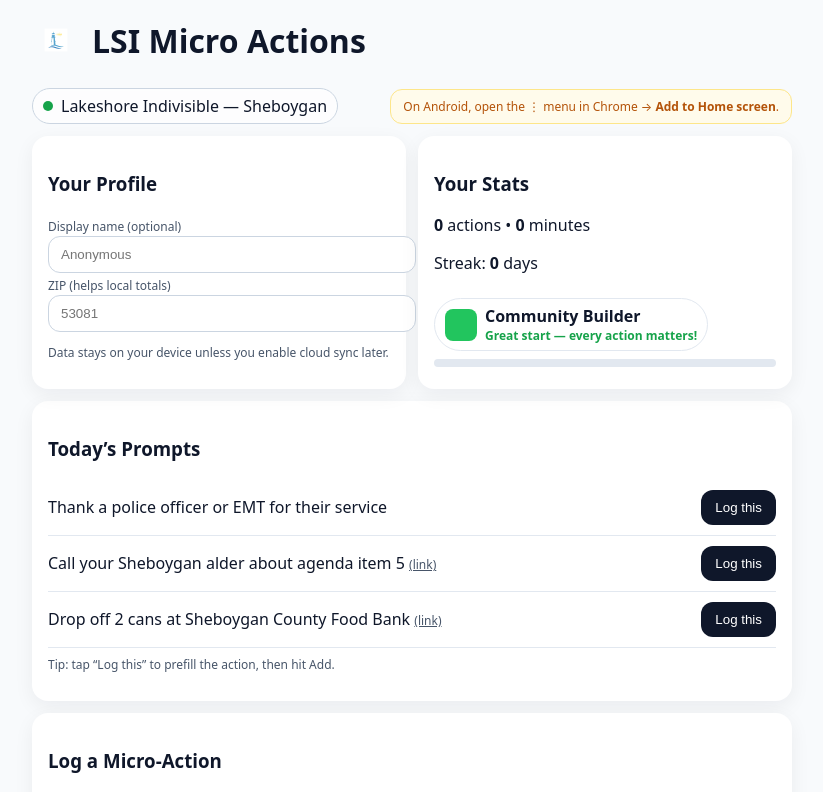
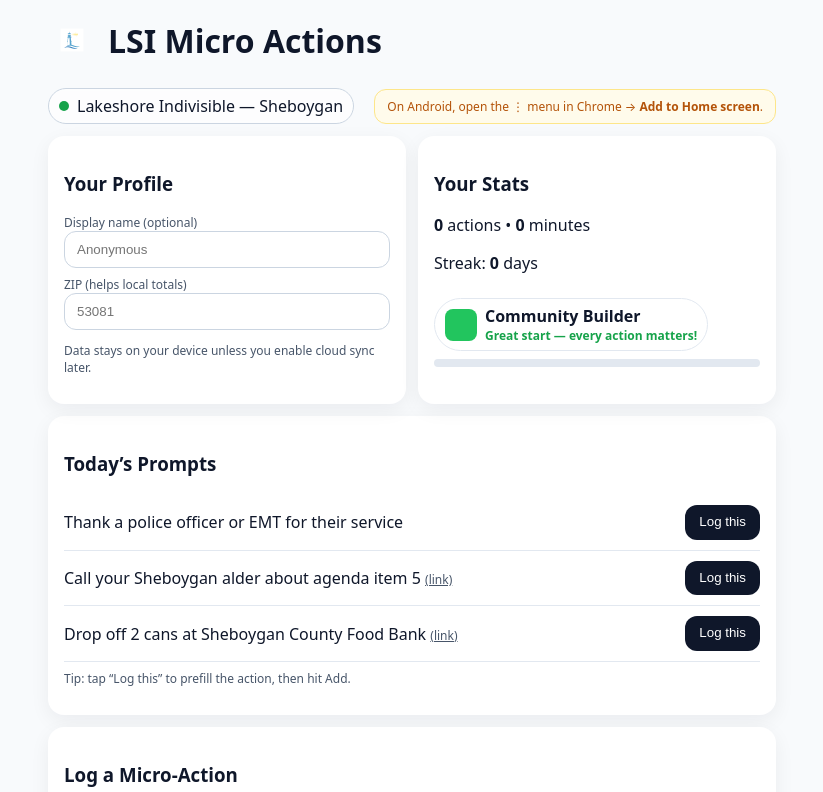
Before and after one commit to HenryMFate/lsi-mvp, a Next.js app: page / in a window 1280 px wide. Shown: the top 792 px of the page, without its empty margins (228-1051 px from the left). Built offline with nearby package versions, Linux system fonts and the light colour scheme; no server answers; the database is empty.

Commit message:
Add files via upload

```diff
--- a/styles/globals.css
+++ b/styles/globals.css
@@ -17,3 +17,20 @@
 .progress > span { display:block; height:100%; background:#22c55e; border-radius:999px; }
 .toast { position:fixed; left:50%; transform:translateX(-50%); bottom:24px; background:#0f172a; color:#fff; padding:10px 14px; border-radius:12px; box-shadow:0 6px 20px rgba(0,0,0,.2); }
 .hint { background:#fffbeb; color:#b45309; border:1px solid #fde68a; padding:8px 12px; border-radius:12px; }
+
+/* === Input overflow fixes === */
+*, *::before, *::after { box-sizing: border-box; }
+.card { overflow: hidden; }
+.row > * { min-width: 0; }
+.input,
+select,
+textarea,
+button {
+  max-width: 100%;
+  display: block;
+}
+.card label.small {
+  display: block;
+  width: 100%;
+}
+button.btn { line-height: 1.1; }
```
